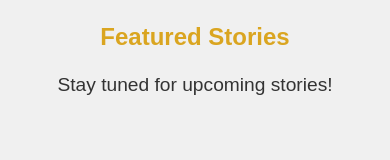
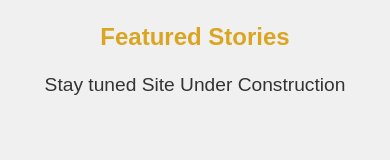
Before and after one commit to nkoredrum/nkoredrum, a plain HTML site: page index.html in a window 390 px wide. Shown: the part 335-495 px from the top of the page. Drawn offline with Linux system fonts and the light colour scheme.

Commit message:
Update index.html
On phone

```diff
--- a/index.html
+++ b/index.html
@@ -24,7 +24,7 @@
         </section>
         <section>
             <h3>Featured Stories</h3>
-            <p>Stay tuned for upcoming stories!</p>
+            <p>Stay tuned Site Under Construction </p>
         </section>
     </main>
     <footer>
```
